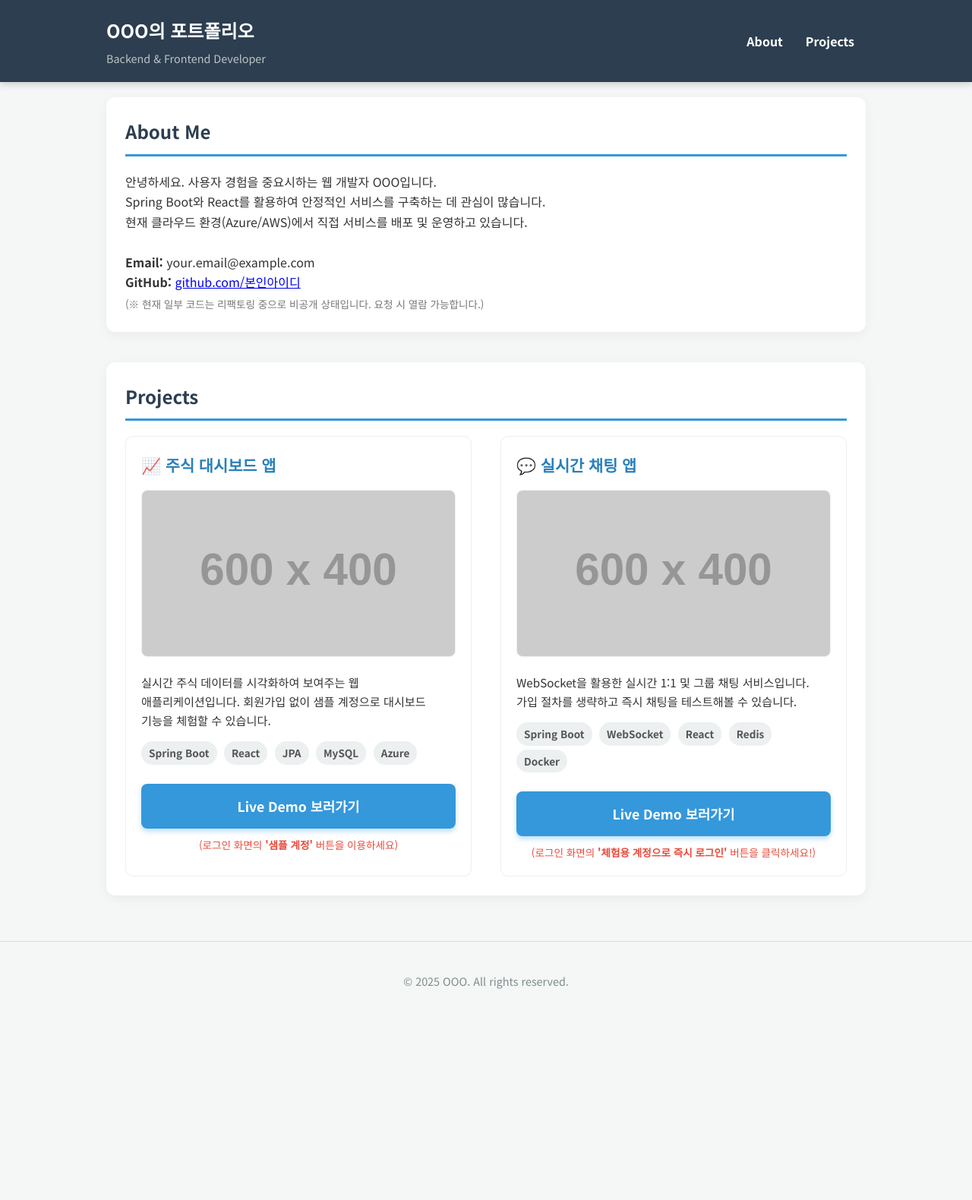
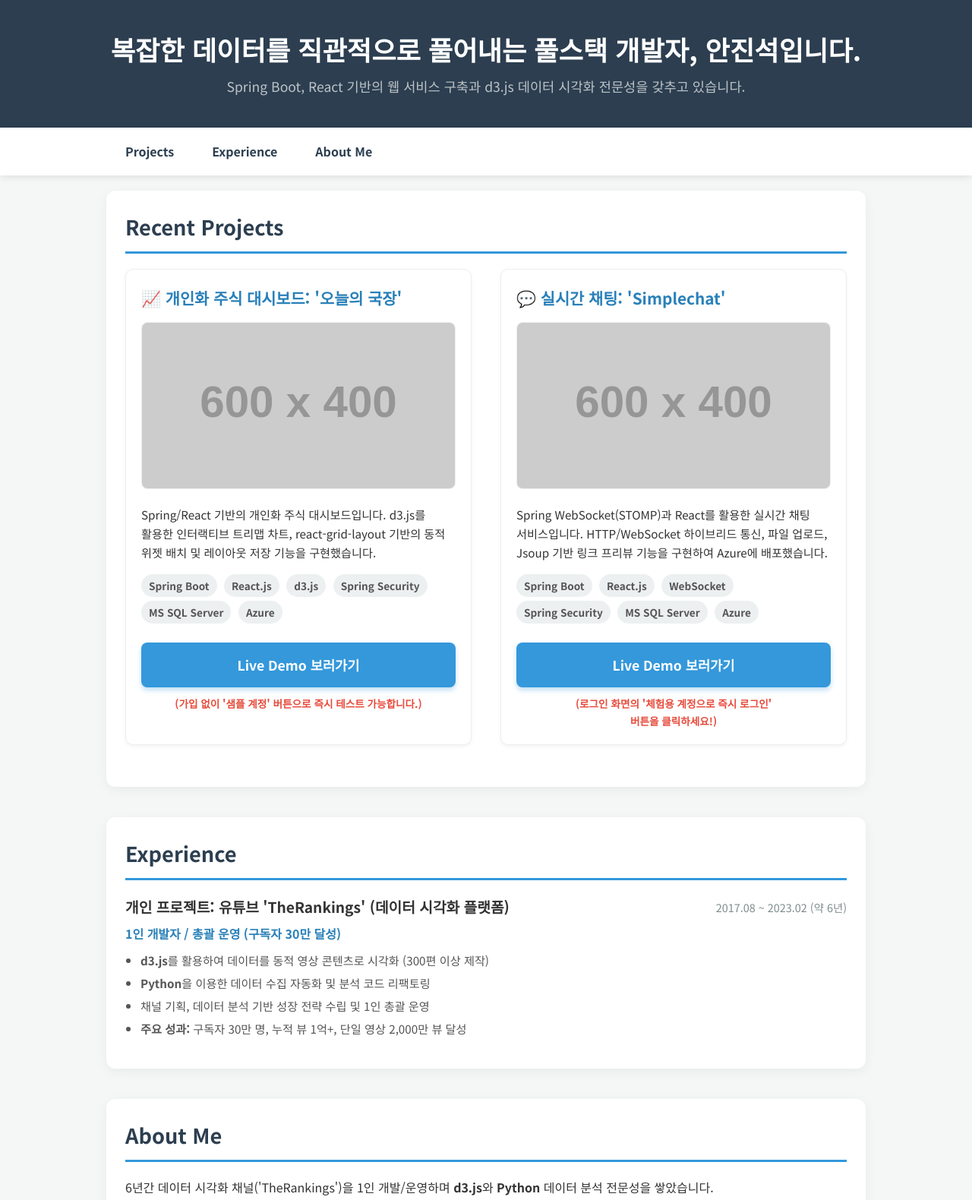
Before and after one commit to Mushbb/portfolio-page, a plain HTML site: page index.html in a window 1280 px wide. Shown: the top 1580 px of the page at 76% size. Before the commit the page ends 1344 px from the top, so only its background shows below. Drawn offline with Linux system fonts and the light colour scheme; placeholder pictures from the web are drawn by us.

Commit message:
11-17 10:55

```diff
--- a/index.html
+++ b/index.html
@@ -3,7 +3,7 @@
 <head>
 	<meta charset="UTF-8">
 	<meta name="viewport" content="width=device-width, initial-scale=1.0">
-    <title>OOO - Web Developer Portfolio</title>
+	<title>안진석 - Web Developer Portfolio</title>
 	<link rel="stylesheet" href="style.css">
 
 	<link rel="preconnect" href="https://fonts.googleapis.com">
@@ -12,63 +12,45 @@
 </head>
 <body>
 
-<header>
-    <div class="container header-content">
-        <div class="header-title">
-            <h1>OOO의 포트폴리오</h1>
-            <p>Backend & Frontend Developer</p>
-        </div>
-
-        <nav>
-            <ul>
-                <li><a href="#about">About</a></li>
-                <li><a href="#projects">Projects</a></li>
-            </ul>
-        </nav>
+<header class="intro-header">
+	<div class="container">
+		<h1>복잡한 데이터를 직관적으로 풀어내는 풀스택 개발자, 안진석입니다.</h1>
+		<p>Spring Boot, React 기반의 웹 서비스 구축과 d3.js 데이터 시각화 전문성을 갖추고 있습니다.</p>
 	</div>
 </header>
 
+<nav class="sticky-nav">
+	<div class="container">
+		<ul>
+			<li><a href="#projects">Projects</a></li>
+			<li><a href="#experience">Experience</a></li>
+			<li><a href="#about">About Me</a></li>
+		</ul>
+	</div>
+</nav>
+
 <main class="container">
 
-    <section id="about">
-        <h2>About Me</h2>
-        <div class="content-box">
-            <p>
-                안녕하세요. 사용자 경험을 중요시하는 웹 개발자 OOO입니다.<br>
-                Spring Boot와 React를 활용하여 안정적인 서비스를 구축하는 데 관심이 많습니다.<br>
-                현재 클라우드 환경(Azure/AWS)에서 직접 서비스를 배포 및 운영하고 있습니다.
-            </p>
-            <br>
-            <p>
-                <strong>Email:</strong> your.email@example.com <br>
-                <strong>GitHub:</strong> <a href="https://github.com/본인아이디" target="_blank">github.com/본인아이디</a>
-            </p>
-            <p class="small-note">
-                (※ 현재 일부 코드는 리팩토링 중으로 비공개 상태입니다. 요청 시 열람 가능합니다.)
-            </p>
-        </div>
-    </section>
-
 	<section id="projects">
-        <h2>Projects</h2>
+		<h2>Recent Projects</h2>
 
 		<div class="project-container">
 
 			<article class="project-card">
-                <h3>📈 주식 대시보드 앱</h3>
+				<h3>📈 개인화 주식 대시보드: '오늘의 국장'</h3>
 
 				<img src="https://via.placeholder.com/600x400/eee/333?text=Stock+App+Screenshot" alt="주식 앱 스크린샷">
 
 				<p class="description">
-                    실시간 주식 데이터를 시각화하여 보여주는 웹 애플리케이션입니다.
-                    회원가입 없이 샘플 계정으로 대시보드 기능을 체험할 수 있습니다.
+					Spring/React 기반의 개인화 주식 대시보드입니다. d3.js를 활용한 인터랙티브 트리맵 차트, react-grid-layout 기반의 동적 위젯 배치 및 레이아웃 저장 기능을 구현했습니다.
 				</p>
 
 				<div class="tech-stack">
 					<span>Spring Boot</span>
-                    <span>React</span>
-                    <span>JPA</span>
-                    <span>MySQL</span>
+					<span>React.js</span>
+					<span>d3.js</span>
+					<span>Spring Security</span>
+					<span>MS SQL Server</span>
 					<span>Azure</span>
 				</div>
 
@@ -76,36 +58,74 @@
 					Live Demo 보러가기
 				</a>
 				<p class="demo-guide">
-                    (로그인 화면의 <strong>'샘플 계정'</strong> 버튼을 이용하세요)
+					(가입 없이 <strong>'샘플 계정'</strong> 버튼으로 즉시 테스트 가능합니다.)
 				</p>
 			</article>
 
 			<article class="project-card">
-                <h3>💬 실시간 채팅 앱</h3>
+				<h3>💬 실시간 채팅: 'Simplechat'</h3>
 
 				<img src="https://via.placeholder.com/600x400/eee/333?text=Chat+App+Screenshot" alt="채팅 앱 스크린샷">
 
 				<p class="description">
-                    WebSocket을 활용한 실시간 1:1 및 그룹 채팅 서비스입니다.
-                    가입 절차를 생략하고 즉시 채팅을 테스트해볼 수 있습니다.
+					Spring WebSocket(STOMP)과 React를 활용한 실시간 채팅 서비스입니다. HTTP/WebSocket 하이브리드 통신, 파일 업로드, Jsoup 기반 링크 프리뷰 기능을 구현하여 Azure에 배포했습니다.
 				</p>
 
 				<div class="tech-stack">
 					<span>Spring Boot</span>
+					<span>React.js</span>
 					<span>WebSocket</span>
-                    <span>React</span>
-                    <span>Redis</span>
-                    <span>Docker</span>
+					<span>Spring Security</span>
+					<span>MS SQL Server</span>
+					<span>Azure</span>
 				</div>
 
 				<a href="#" target="_blank" class="demo-button">
 					Live Demo 보러가기
 				</a>
 				<p class="demo-guide">
-                    (로그인 화면의 <strong>'체험용 계정으로 즉시 로그인'</strong> 버튼을 클릭하세요!)
+					(로그인 화면의 <strong>'체험용 계정으로 즉시 로그인'</strong><br>
+					버튼을 클릭하세요!)
 				</p>
 			</article>
 
+		</div>
+	</section>
+
+	<section id="experience">
+		<h2>Experience</h2>
+
+		<div class="experience-item">
+			<div class="exp-header">
+				<h3>개인 프로젝트: 유튜브 'TheRankings' (데이터 시각화 플랫폼)</h3>
+				<span class="period">2017.08 ~ 2023.02 (약 6년)</span>
+			</div>
+			<p class="role">1인 개발자 / 총괄 운영 (구독자 30만 달성)</p>
+			<ul class="exp-desc">
+				<li><strong>d3.js</strong>를 활용하여 데이터를 동적 영상 콘텐츠로 시각화 (300편 이상 제작)</li>
+				<li><strong>Python</strong>을 이용한 데이터 수집 자동화 및 분석 코드 리팩토링</li>
+				<li>채널 기획, 데이터 분석 기반 성장 전략 수립 및 1인 총괄 운영</li>
+				<li><strong>주요 성과:</strong> 구독자 30만 명, 누적 뷰 1억+, 단일 영상 2,000만 뷰 달성</li>
+			</ul>
+		</div>
+	</section>
+
+	<section id="about">
+		<h2>About Me</h2>
+		<div class="content-box">
+			<p>
+				6년간 데이터 시각화 채널('TheRankings')을 1인 개발/운영하며 <strong>d3.js</strong>와 <strong>Python</strong> 데이터 분석 전문성을 쌓았습니다.
+			</p>
+			<p>
+				이 경험을 바탕으로, **Spring Boot**와 **React** 기반의 풀스택 웹 서비스 구축 역량을 더했습니다.
+				저는 '오늘의 국장' 프로젝트에서처럼, 저의 **[시각화 전문성]**과 **[풀스택 기술력]**을 융합하여 사용자에게 가치 있는 데이터를 직관적으로 제공하는 일에 강점이 있습니다.
+			</p>
+			<br>
+			<p>
+				<strong>자격증:</strong> 정보처리기사, SQL 개발자(SQLD), JLPT N1<br>
+				<strong>Email:</strong> myajsajs@naver.com <br>
+				<strong>GitHub:</strong> <a href="https://github.com/myajsajs" target="_blank">github.com/myajsajs</a>
+			</p>
 		</div>
 	</section>
 
@@ -113,7 +133,7 @@
 
 <footer>
 	<div class="container">
-        <p>© 2025 OOO. All rights reserved.</p>
+		<p>© 2025 안진석. All rights reserved.</p>
 	</div>
 </footer>
 
--- a/style.css
+++ b/style.css
@@ -9,15 +9,15 @@ html {
     scroll-behavior: smooth; /* 목차 클릭 시 부드럽게 이동 */
 }
 
-/* [중요] 헤더 높이만큼 여백을 줘서 제목이 가려지지 않게 함 */
+/* [최종 수정] 고정된 목차(nav)의 높이(약 65px) + 여유(15px) = 80px */
 section[id] {
-    scroll-margin-top: 140px;
+    scroll-margin-top: 80px;
 }
 
 body {
     font-family: 'Noto Sans KR', sans-serif;
-    line-height: 1.65; /* 줄간격 넉넉하게 (가독성) */
-    word-break: keep-all; /* 한글 단어 끊김 방지 */
+    line-height: 1.65;
+    word-break: keep-all; /* 한글 단어 깨짐 방지 */
     background-color: #f4f7f6;
     color: #333;
 }
@@ -29,59 +29,73 @@ body {
     margin: 0 auto;
 }
 
-/* --- 3. 상단 고정 헤더 (Sticky) --- */
-header {
-    background-color: #2c3e50; /* 네이비 색상 (신뢰감) */
+/* --- 3. [신규] 소개 헤더 (고정X, 스크롤O) --- */
+.intro-header {
+    background-color: #2c3e50; /* 네이비 색상 */
     color: white;
-    padding: 20px 0;
+    padding: 40px 20px; /* 넉넉한 상하 여백 */
     text-align: center;
+}
+.intro-header h1 {
+    font-size: 1.7rem;
+    margin-bottom: 10px;
+    line-height: 1.4; /* 모바일 줄바꿈 대비 */
+}
+.intro-header p {
+    font-size: 1rem;
+    color: #bdc3c7;
+    max-width: 800px; /* 너무 길어지지 않게 */
+    margin: 0 auto;
+}
 
-    /* 상단 고정 핵심 코드 */
+/* --- 4. [신규] 고정 목차 (Sticky) --- */
+.sticky-nav {
     position: sticky;
     top: 0;
     z-index: 1000;
-    box-shadow: 0 2px 10px rgba(0,0,0,0.2);
+    background-color: white; /* 깔끔한 흰색 배경 */
+    box-shadow: 0 2px 10px rgba(0,0,0,0.1);
+    padding: 18px 0; /* 목차 바의 '고정 높이'를 결정 (약 60~65px) */
 }
-
-.header-title h1 { margin-bottom: 5px; font-size: 1.5rem; }
-.header-title p { font-size: 0.9rem; color: #bdc3c7; margin-bottom: 15px; }
-
-/* 내비게이션 (목차) */
-nav ul {
+.sticky-nav .container {
+    width: 90%;
+}
+.sticky-nav ul {
     list-style: none;
     display: flex;
     justify-content: center;
-    background-color: rgba(255,255,255,0.1); /* 반투명 배경 */
-    border-radius: 20px;
-    padding: 8px 20px;
-    display: inline-flex; /* 내용물만큼만 크기 차지 */
 }
-nav li { margin: 0 15px; }
-nav a {
-    color: white;
+.sticky-nav li {
+    margin: 0 15px;
+}
+.sticky-nav a {
+    color: #2c3e50; /* 네이비 글자색 */
     text-decoration: none;
     font-weight: bold;
-    font-size: 1rem;
+    font-size: 0.9rem; /* 폰트를 살짝 줄여서 모바일에서도 깔끔하게 */
 }
-nav a:hover { border-bottom: 2px solid #3498db; }
+.sticky-nav a:hover {
+    color: #3498db; /* 호버 색상 */
+}
 
 
-/* --- 4. 섹션 및 카드 스타일 (모바일 최적화) --- */
+/* --- 5. 섹션 및 카드 스타일 (모바일 최적화) --- */
 main { padding: 20px 0; }
 
 section {
     background-color: white;
     border-radius: 12px;
     padding: 25px;
-    margin-bottom: 40px; /* 섹션 사이를 시원하게 띄움 (여백의 미) */
+    margin-bottom: 40px;
     box-shadow: 0 4px 15px rgba(0,0,0,0.05);
 }
 
 h2 {
-    border-bottom: 3px solid #3498db; /* 파란색 밑줄 */
+    border-bottom: 3px solid #3498db;
     padding-bottom: 10px;
     margin-bottom: 20px;
     color: #2c3e50;
+    font-size: 1.7rem;
 }
 
 /* 프로젝트 카드 */
@@ -91,11 +105,12 @@ h2 {
     padding: 20px;
     margin-bottom: 30px; /* 카드 사이 간격 */
     background-color: #fff;
+    box-shadow: 0 2px 5px rgba(0,0,0,0.05);
 }
 
 .project-card h3 { color: #2980b9; margin-bottom: 15px; font-size: 1.3rem; }
 
-/* [중요] 이미지 비율 고정 (모바일 시각적 앵커) */
+/* 이미지 비율 고정 (모바일 시각적 앵커) */
 .project-card img {
     width: 100%;
     height: 220px; /* 높이 고정 */
@@ -120,7 +135,7 @@ h2 {
     font-weight: 600;
 }
 
-/* [중요] 데모 버튼 (엄지손가락 친화적 - Thumb Zone) */
+/* 데모 버튼 (엄지손가락 친화적) */
 .demo-button {
     display: block;
     width: 100%;
@@ -142,11 +157,57 @@ h2 {
     font-size: 0.85rem;
     color: #e74c3c; /* 빨간색 계열로 강조 */
     margin-top: 10px;
+    font-weight: bold;
 }
-.small-note { font-size: 0.85rem; color: #777; margin-top: 5px; }
+
+/* --- 6. 경력 (Experience) 섹션 스타일 --- */
+.experience-item {
+    margin-bottom: 15px;
+}
+.exp-header {
+    display: flex;
+    justify-content: space-between;
+    align-items: center;
+    margin-bottom: 5px;
+    flex-wrap: wrap; /* 모바일 줄바꿈 대응 */
+}
+.exp-header h3 {
+    font-size: 1.2rem;
+    color: #333;
+    margin: 0;
+}
+.period {
+    font-size: 0.9rem;
+    color: #7f8c8d;
+    font-weight: 500;
+}
+.role {
+    font-size: 1rem;
+    font-weight: bold;
+    color: #2980b9; /* 파란색 강조 */
+    margin-bottom: 10px;
+}
+.exp-desc {
+    list-style-type: disc;
+    padding-left: 20px;
+    color: #555;
+    font-size: 0.95rem;
+}
+.exp-desc li { margin-bottom: 5px; }
 
 
-/* --- 5. 푸터 --- */
+/* --- 7. 내 소개 (About Me) 섹션 스타일 --- */
+.content-box p {
+    margin-bottom: 15px;
+}
+.small-note {
+    font-size: 0.85rem;
+    color: #777;
+    margin-top: 5px;
+}
+
+
+/* --- 8. 푸터 --- */
 footer {
     text-align: center;
     padding: 40px 0;
@@ -156,20 +217,21 @@ footer {
 }
 
 
-/* --- 6. 미디어 쿼리 (PC 화면: 768px 이상) --- */
+/* --- 9. 미디어 쿼리 (PC 화면: 768px 이상) --- */
 @media (min-width: 768px) {
 
-    /* 헤더 가로 배치 */
-    .header-content {
-        display: flex;
-        justify-content: space-between;
-        align-items: center;
-    }
-    .header-title { text-align: left; }
-    .header-title p { margin-bottom: 0; }
-    nav ul { background-color: transparent; padding: 0; }
+    .container { width: 85%; } /* PC에선 좀 더 넓게 */
 
-    /* 프로젝트 카드 2열 배치 */
+    /* PC에서 소개 헤더 폰트 키우기 */
+    .intro-header h1 { font-size: 2.2rem; }
+    .intro-header p { font-size: 1.1rem; }
+
+    /* PC에서 목차 폰트 키우기 */
+    .sticky-nav ul { justify-content: flex-start; } /* PC에선 왼쪽 정렬 */
+    .sticky-nav li { margin: 0 25px; }
+    .sticky-nav a { font-size: 1rem; }
+
+    /* 프로젝트 카드 2열 배치 (이전과 동일) */
     .project-container {
         display: flex;
         justify-content: space-between;
@@ -177,6 +239,9 @@ footer {
     }
     .project-card {
         width: 48%; /* 가로 절반 */
-        margin-bottom: 0; /* 아래 여백 제거 (Flex gap 사용 시 조절) */
+        margin-bottom: 30px;
     }
+
+    /* 경력 헤더 줄바꿈 방지 (이전과 동일) */
+    .exp-header { flex-wrap: nowrap; }
 }
```
Lines whose indentation alone changed are shown as unchanged.
